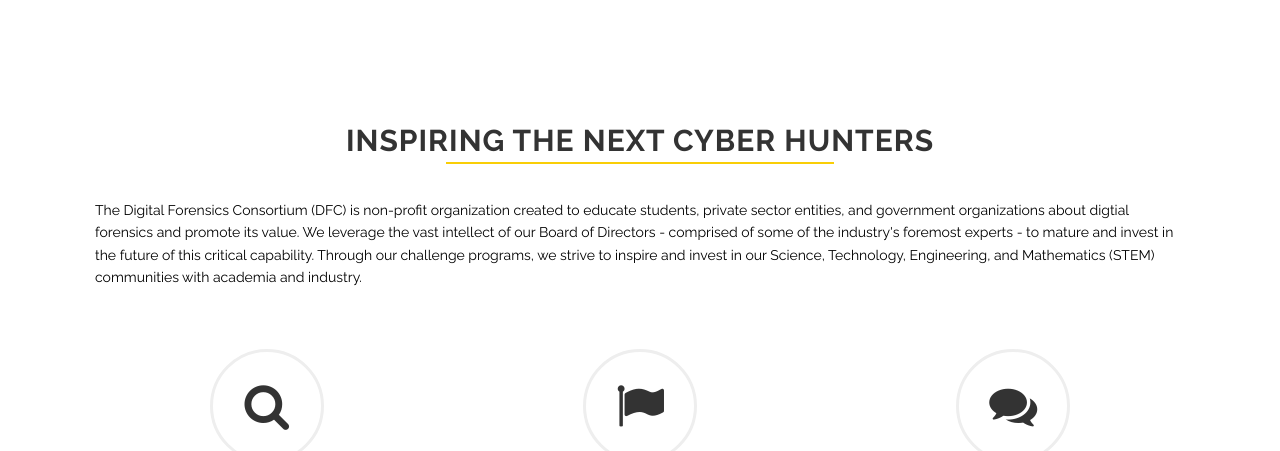
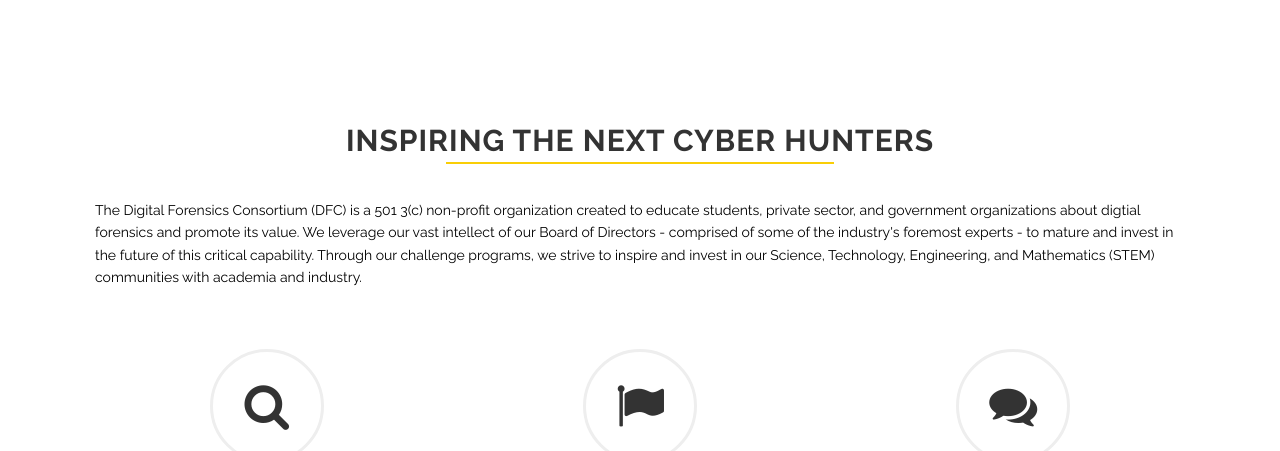
Before and after one commit to USDFC/usdfc.github.io, a Jekyll site: the page built from index.html, in a window 1280 px wide. Shown: the part 750-1201 px from the top of the page. Built offline with Jekyll 4.4.1, drawn with Linux system fonts in a browser that asks for light colours.

Commit message:
Hard wrap text

```diff
--- a/index.html
+++ b/index.html
@@ -110,7 +110,12 @@
       {% include section-header.html title="Inspiring the Next Cyber Hunters" %}
       <div class='spacing'></div>
       <p>
-         The Digital Forensics Consortium (DFC) is non-profit organization created to educate students, private sector entities, and government organizations about digtial forensics and promote its value.  We leverage the vast intellect of our Board of Directors - comprised of some of the industry's foremost experts - to mature and invest in the future of this critical capability. Through our challenge programs, we strive to inspire and invest in our Science, Technology, Engineering, and  Mathematics (STEM) communities with academia and industry.
+         The Digital Forensics Consortium (DFC) is a 501 3(c) non-profit organization created to
+         educate students, private sector, and government organizations about digtial forensics and
+         promote its value.  We leverage our vast intellect of our Board of Directors - comprised of
+         some of the industry's foremost experts - to mature and invest in the future of this critical
+         capability. Through our challenge programs, we strive to inspire and invest in our Science,
+         Technology, Engineering, and  Mathematics (STEM) communities with academia and industry.
       </p>
       <div class='two spacing'></div>
     </div>
```
